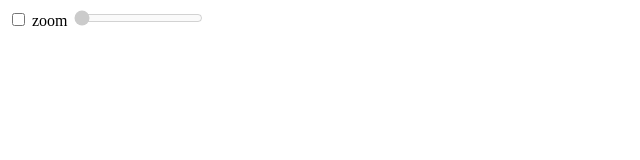
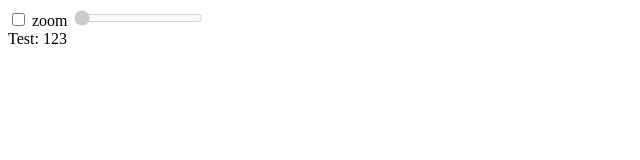
Before and after one commit to danielx-art/linhadotempo, a Next.js app: page / in a window 1280 px wide. Shown: the top 160 px of the page, without its empty margins (0-640 px from the left). Built offline with nearby package versions, Linux system fonts and the light colour scheme.

Commit message:
abril 05 2021 8

```diff
--- a/pages/index.js
+++ b/pages/index.js
@@ -16,6 +16,7 @@ const bookPath = "/api/book";
 
 export async function getStaticProps(context) {
 
+    console.log(`The path is ${bookPath}`);
     const book = await fetch(envPath + bookPath).then(res => res.json());
     //const book = [];
 
@@ -61,7 +62,7 @@ export default function Home(props){
         <allContext.Provider value={state}>
             <div className="out_container">
                 <ZoomBar />
-
+                <div> Test: {props.book} </div>
                 <style jsx>{`
                     .out_container{
                         position: relative;
```
